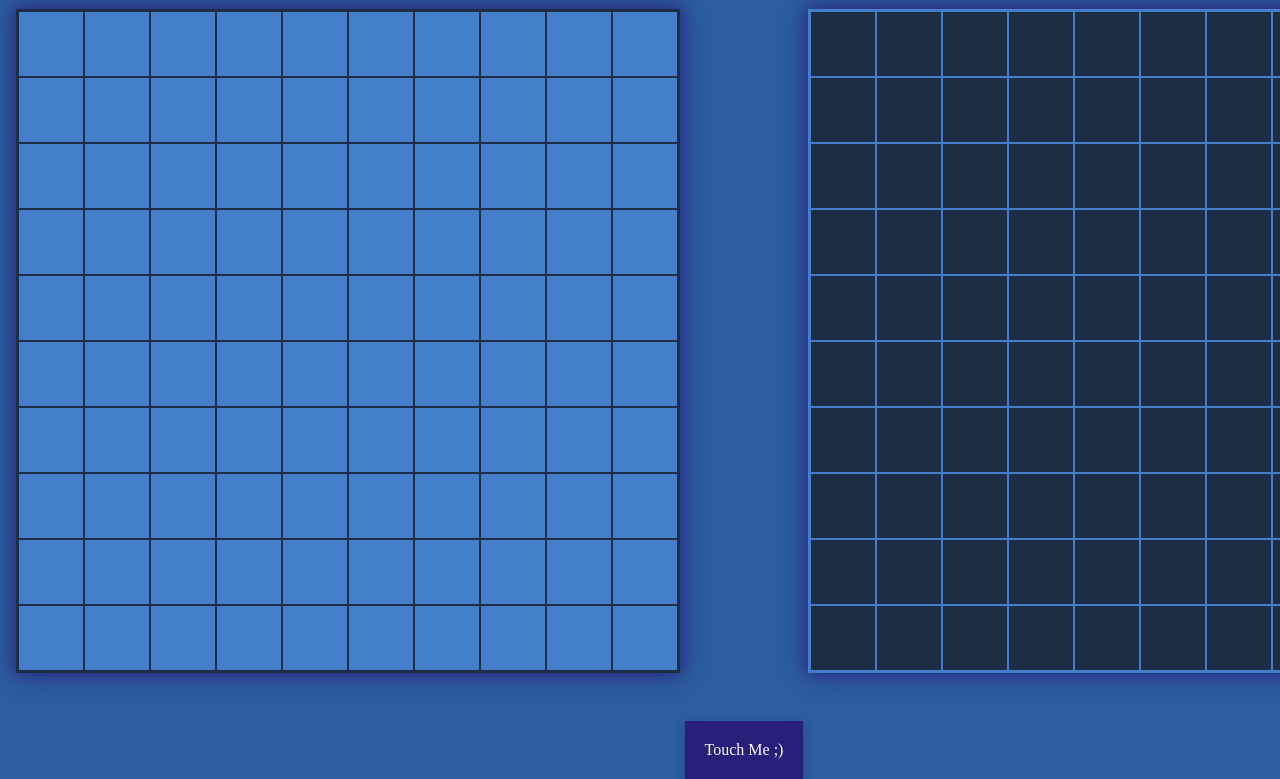
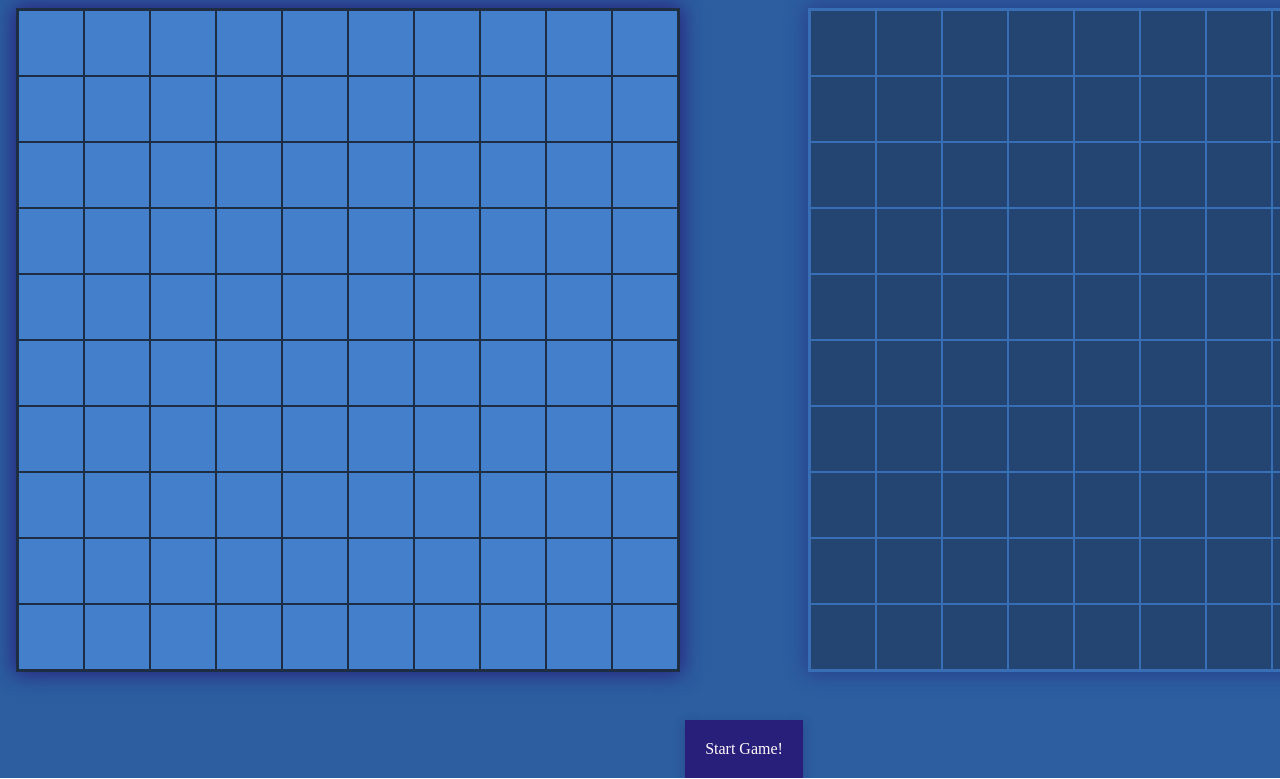
Before and after one commit to gianlucaegallino/BattleShip, a website with bundled scripts: page index.html in a window 1280 px wide. Shown: the part 172-951 px from the top of the page. Built offline with nearby package versions, Linux system fonts and the light colour scheme; a web font is replaced by a local one.

Commit message:
Change styling for button and board

```diff
--- a/index.html
+++ b/index.html
@@ -137,7 +137,7 @@
           </div>
         </div>
 
-        <div class="gridContainer">
+        <div class="gridContainer disabled">
           <h2 class="playerName">Enemy</h2>
           <div class="gridEnemy">
             <div class="row">
@@ -263,7 +263,8 @@
           </div>
         </div>
       </div>
-      <button class="interactBtn">Touch Me ;)</button>
+      <button class="start interactBtn">Start Game!</button>
     </div>
   </body>
+  <script defer src="./index.js"></script>
 </html>
--- a/styles.css
+++ b/styles.css
@@ -26,7 +26,7 @@ body {
   align-items: center;
   justify-content: flex-start;
   padding: 20px;
-  border-bottom: 3px solid #285591;
+  border-bottom: 2px solid #285591;
 }
 
 .title {
@@ -107,4 +107,9 @@ body {
 .interactBtn:hover{
   scale:0.97;
   transition: all 0.2s;
+  cursor: pointer;
 }
+
+.disabled{
+  opacity: 0.50;
+}
```
